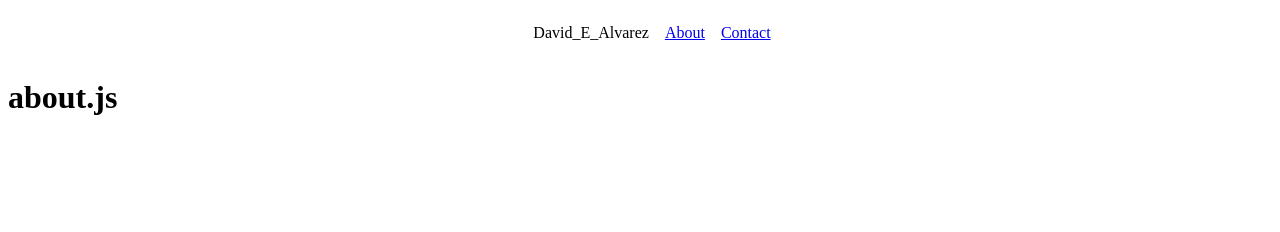
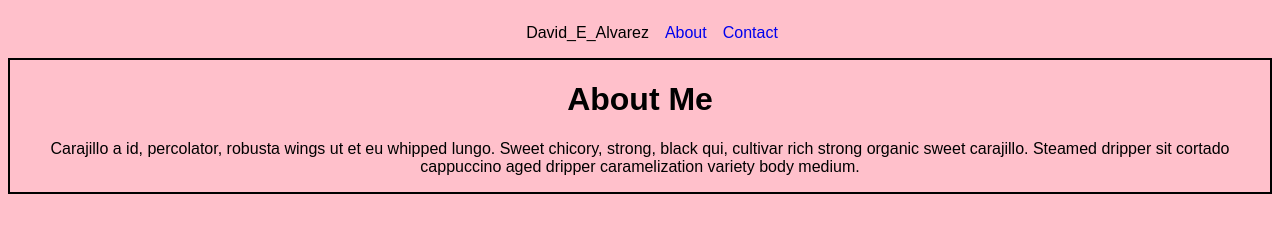
Before and after one commit to David-E-Alvarez/Portfolio, a Gatsby site: page /about in a window 1280 px wide. Built offline with nearby package versions, Linux system fonts and the light colour scheme; Gatsby itself is replaced by a stand-in of ours.

Commit message:
coming along

```diff
--- a/src/components/header.js
+++ b/src/components/header.js
@@ -11,10 +11,10 @@ export default function Header(props){
             <Link to="/" id="Link">David_E_Alvarez</Link>
           </li>
           <li>
-            <Link to="/about">About</Link>
+            <Link id="link_id" to="/about">About</Link>
           </li>
           <li>
-            <Link to="/contact">Contact</Link>
+            <Link id="link_id" to="/contact">Contact</Link>
           </li>
         </ul>
       </nav>
--- a/src/components/layout.js
+++ b/src/components/layout.js
@@ -1,14 +1,14 @@
 import React from "react"
 import Header from "./header.js"
 
-
 export default function Layout({children}){
   return(
+    <>
     <Header>
       <div>
       {children}
       </div>
     </Header>
-
+    </>
   )
 }
--- a/src/pages/about.js
+++ b/src/pages/about.js
@@ -1,11 +1,19 @@
 import React from "react"
 import Header from '../components/header.js'
+import "../styles/global.css"
 
 export default function About(){
     return(
-        <div>
-            <Header/>
-            <h1>about.js</h1>
+        <>
+        <Header/>
+        <div id="about_div">
+            <h1>About Me</h1>
+            <p>
+                Carajillo a id, percolator, robusta wings ut et eu whipped lungo.
+                Sweet chicory, strong, black qui, cultivar rich strong organic sweet carajillo.
+                 Steamed dripper sit cortado cappuccino aged dripper caramelization variety body medium.
+            </p>
         </div>
+        </>
     )
 }
--- a/src/pages/index.js
+++ b/src/pages/index.js
@@ -1,12 +1,13 @@
 import React from "react"
 import Header from '../components/header.js'
 import "../styles/global.css"
+
 
 const IndexPage = () => {
   return(
     <div>
       <Header/>
-      <h1 id="my_h1">index.js</h1>
+      <h1>index.js</h1>
     </div>
   )
 }
--- a/src/styles/global.css
+++ b/src/styles/global.css
@@ -2,3 +2,13 @@ html{
     background-color: pink;
     font-family: 'Quantico', sans-serif;
 }
+
+#about_div{
+    border: 2px black solid;
+    text-align: center;
+}
+
+#contact_div{
+    border: 2px black solid;
+    text-align: center;
+}
--- a/src/styles/header.css
+++ b/src/styles/header.css
@@ -6,11 +6,14 @@ nav{
 
 #Link{
     color: black;
-    text-decoration: none
+    text-decoration: none;
 }
 
 li{
     display: inline-block;
     margin-right: 1rem;
+}
+
+#link_id{
     text-decoration: none;
 }
```
Also changed, not shown: src/pages/contact.js (+6 -3 lines), src/styles/layout.css (line endings or trailing spaces).
